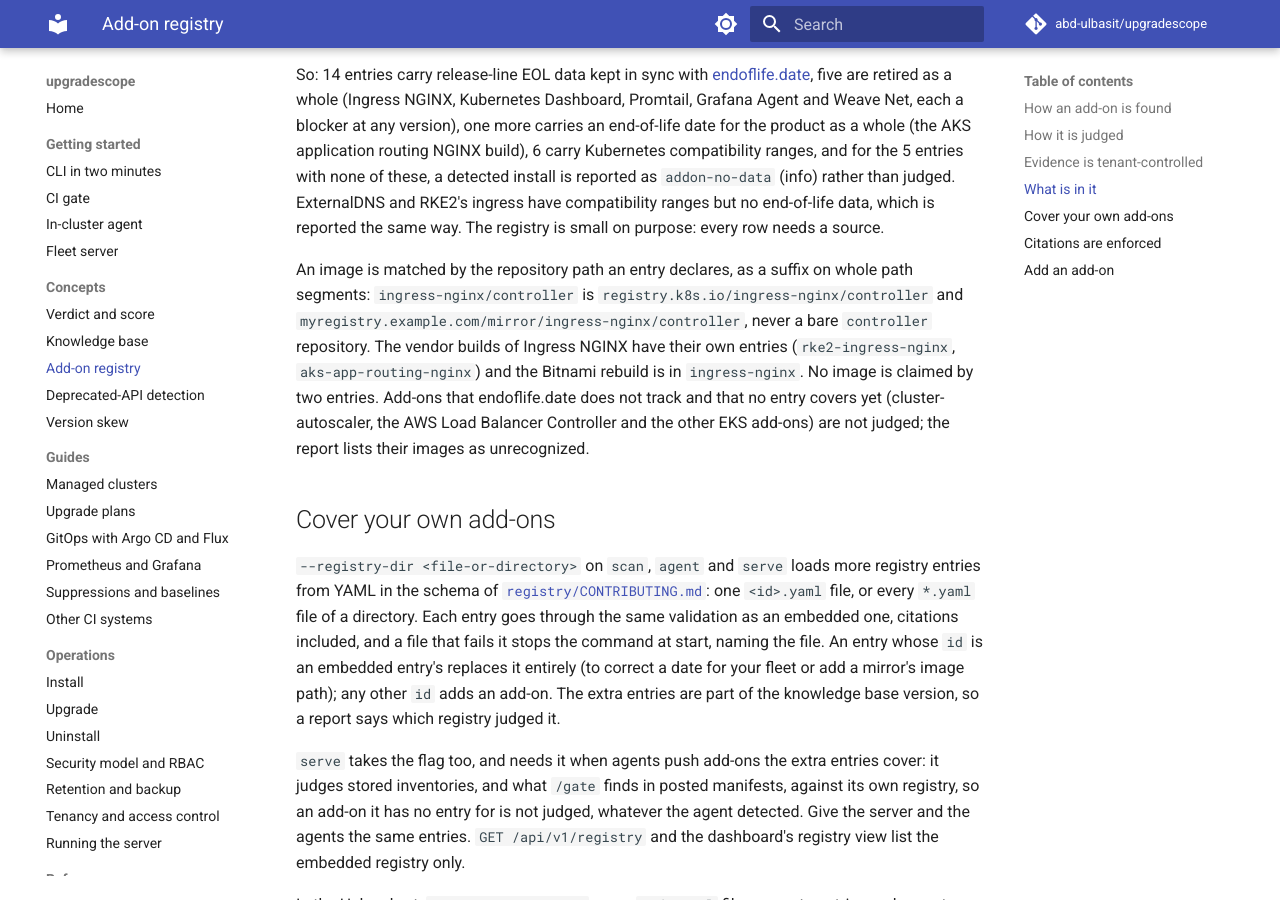
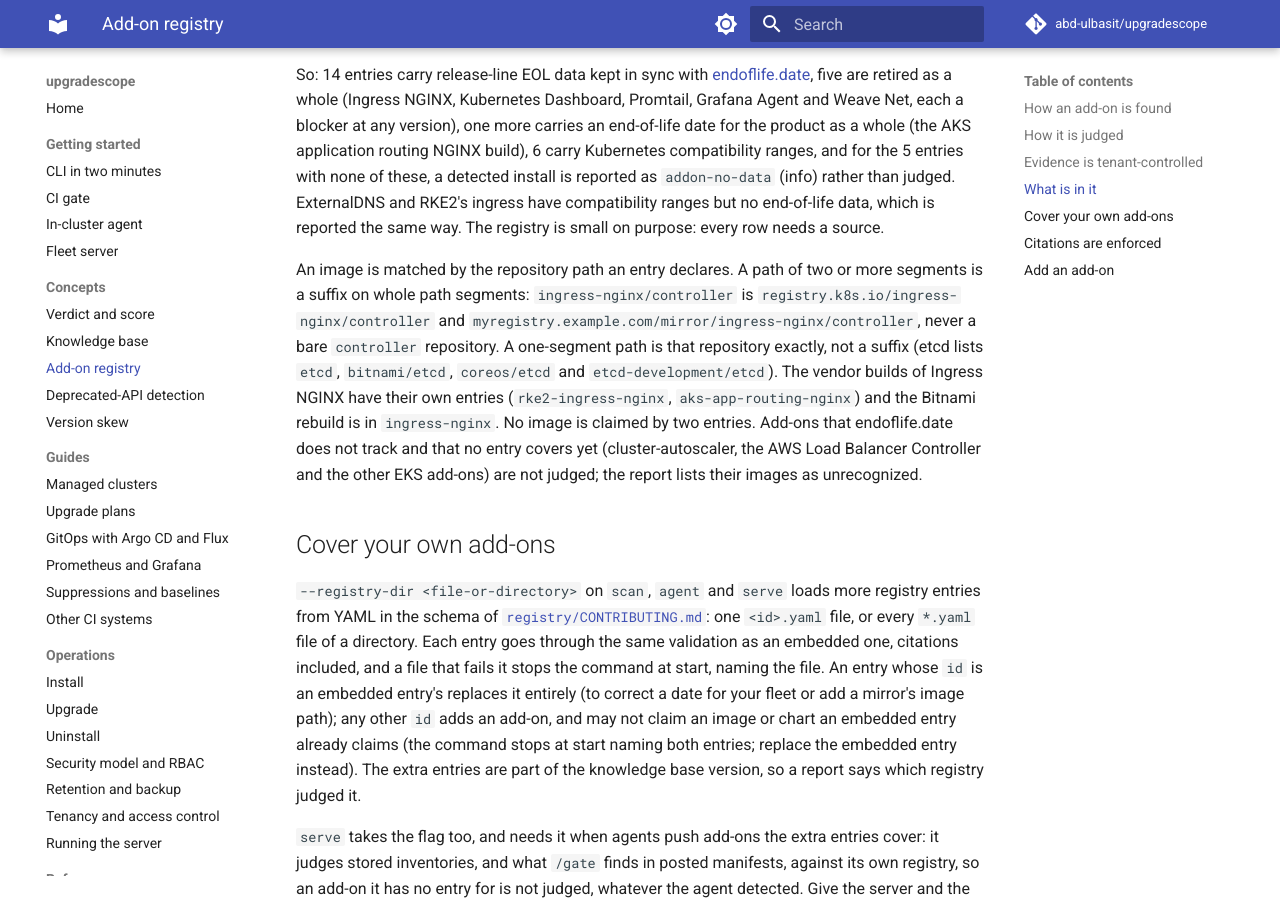
Before and after one commit to abd-ulbasit/upgradescope, an MkDocs documentation site: the page built from docs/concepts/addon-registry.md, in a window 1280 px wide and 900 px high, scrolled down 4126 px. Built offline with MkDocs 1.6.1 and Material for MkDocs 9.7.7, drawn with Linux system fonts in a browser that asks for light colours; comment, search, counter and statistics services are not loaded.

Commit message:
docs(registry): document exact one-segment matchers and the double-claim check; README count; entry caveats
README.md said 20 add-ons, which TestDocsRegistryCounts rejects now that
the registry holds 27. The docs, claims ledger and CONTRIBUTING describe
the two-segment suffix rule and the start-time refusal of double claims;
the karpenter and weave-net entries note what their matchers cannot
tell apart.

Refs #49

Co-Authored-By: Claude Fable 5 <noreply@anthropic.com>

```diff
--- a/docs/concepts/addon-registry.md
+++ b/docs/concepts/addon-registry.md
@@ -161,11 +161,13 @@ rather than judged. ExternalDNS and RKE2's ingress have compatibility
 ranges but no end-of-life data, which is reported the same way. The
 registry is small on purpose: every row needs a source.
 
-An image is matched by the repository path an entry declares, as a suffix
-on whole path segments: `ingress-nginx/controller` is
+An image is matched by the repository path an entry declares. A path of two
+or more segments is a suffix on whole path segments: `ingress-nginx/controller` is
 `registry.k8s.io/ingress-nginx/controller` and
 `myregistry.example.com/mirror/ingress-nginx/controller`, never a bare
-`controller` repository. The vendor builds of Ingress NGINX have their own
+`controller` repository. A one-segment path is that repository exactly, not a
+suffix (etcd lists `etcd`, `bitnami/etcd`, `coreos/etcd` and
+`etcd-development/etcd`). The vendor builds of Ingress NGINX have their own
 entries (`rke2-ingress-nginx`, `aks-app-routing-nginx`) and the Bitnami
 rebuild is in `ingress-nginx`. No image is claimed by two entries.
 Add-ons that endoflife.date does not track and that no entry covers yet
@@ -182,7 +184,9 @@ goes through the same validation as an embedded one, citations included,
 and a file that fails it stops the command at start, naming the file. An
 entry whose `id` is an embedded entry's replaces it entirely (to correct a
 date for your fleet or add a mirror's image path); any other `id` adds an
-add-on. The extra entries are part of the knowledge base version, so a
+add-on, and may not claim an image or chart an embedded entry already claims
+(the command stops at start naming both entries; replace the embedded entry
+instead). The extra entries are part of the knowledge base version, so a
 report says which registry judged it.
 
 `serve` takes the flag too, and needs it when agents push add-ons the extra
```
Also changed, not shown: README.md (+3 -2 lines), docs/architecture.md (+1 -1 lines), docs/claims.md (+2 -2 lines), registry/CONTRIBUTING.md (+10 -1 lines), 2 other files.
